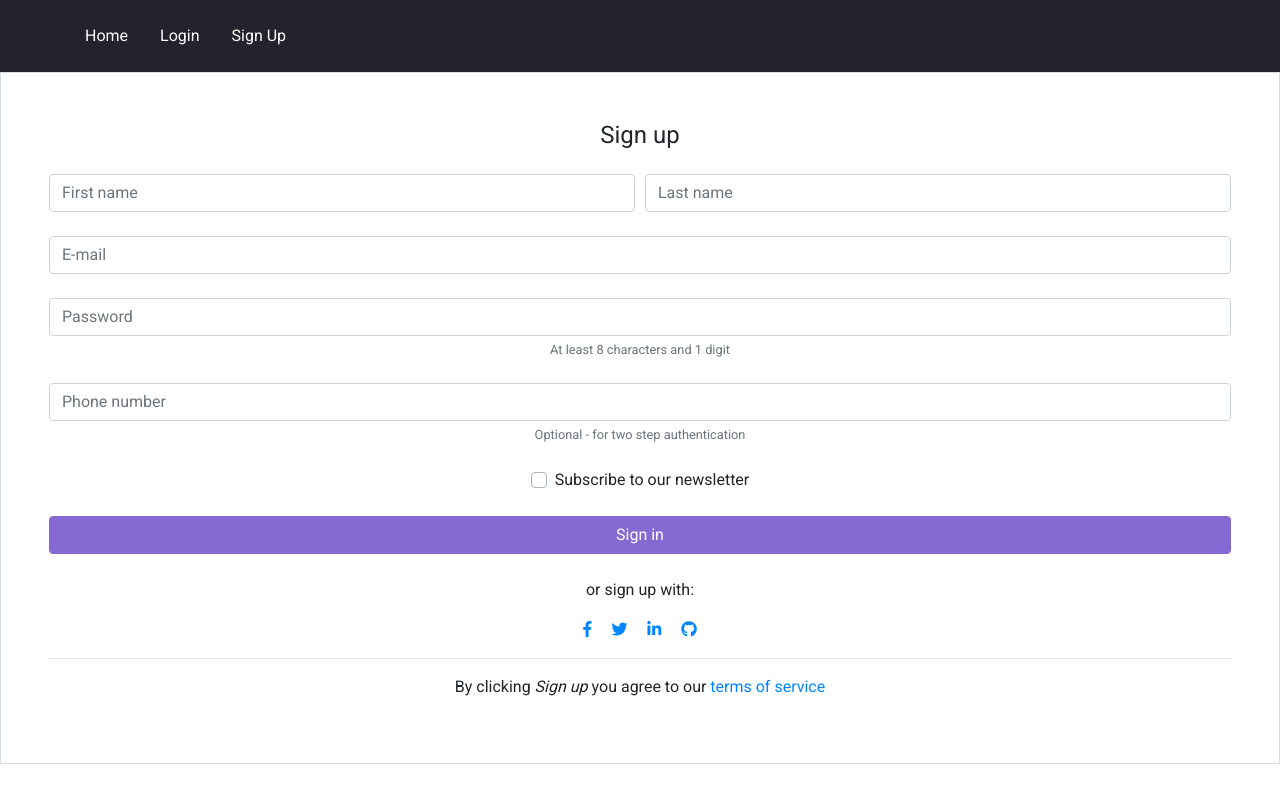
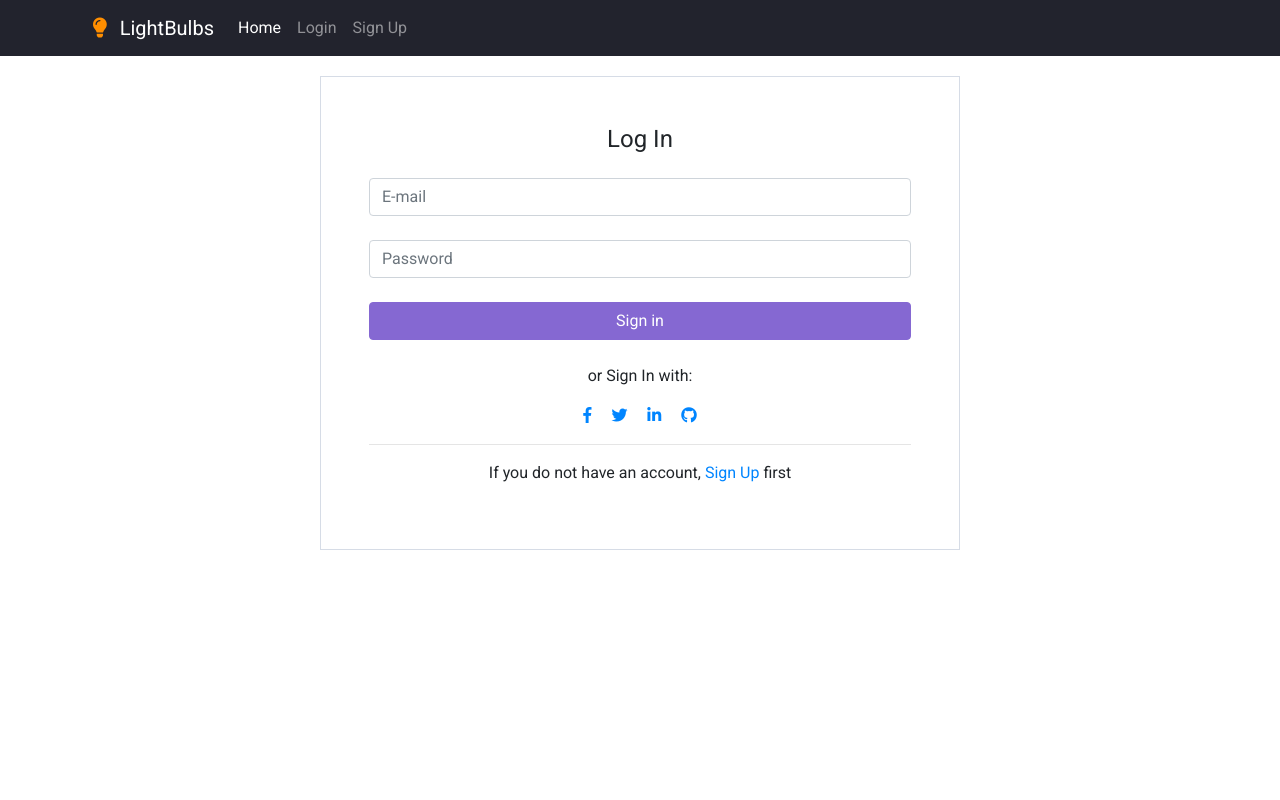
Before and after one commit to hanif-ali/lightbulbs, a Django app: template templates/login.html in a window 1280 px wide. Run offline with Django 3.2, Linux system fonts and the light colour scheme; the template is opened without the code that fills it, so the values that code supplies are empty; some libraries are stand-ins or nearby versions.

Commit message:
Made login page. Adjusted Navigation bar

```diff
--- a/templates/login.html
+++ b/templates/login.html
@@ -10,8 +10,8 @@
 
     <link rel="stylesheet" href="css/bootstrap4-wizardry.min.css">
 
+    <link rel="stylesheet" href="css/styles.css">
 
-    <link rel="stylesheet" href="css/styles.css">
     <link href="https://fonts.googleapis.com/css?family=Comfortaa|Roboto:300,400" rel="stylesheet">
 
 
@@ -26,9 +26,11 @@
         </button>
         <div class="collapse navbar-collapse" id="navbarNavAltMarkup">
           <div class="navbar-nav">
-            <a href="index.html" class="pl-md-0 p-3 text-white">Home</a>
-            <a href="app.html" class="p-3 text-decoration-none text-white">Login</a>
-            <a href="form.html" class="p-3 text-decoration-none text-white">Sign Up</a>
+            <a href="#" class="navbar-brand text-white">
+              <span class="fa fa-lightbulb text-warning mx-2"></span>
+            LightBulbs</a>
+            <a href="index.html" class="nav-link text-white">Home</a>
+            <a href="app.html" class="text-decoration-none nav-link">Login</a> <a href="form.html" class="text-decoration-none nav-link">Sign Up</a>
           </div>
         </div>
       </nav>
@@ -36,47 +38,24 @@
     </div>
   </div>
 <!-- Default form register -->
+
+<div class="login-form-wrapper">
     <form class="text-center border border-light p-5" action="#!">
 
-    <p class="h4 mb-4">Sign up</p>
-
-    <div class="form-row mb-4">
-        <div class="col">
-            <!-- First name -->
-            <input type="text" id="defaultRegisterFormFirstName" class="form-control" placeholder="First name">
-        </div>
-        <div class="col">
-            <!-- Last name -->
-            <input type="text" id="defaultRegisterFormLastName" class="form-control" placeholder="Last name">
-        </div>
-    </div>
+        <p class="h4 mb-4">Log In</p>
 
         <!-- E-mail -->
         <input type="email" id="defaultRegisterFormEmail" class="form-control mb-4" placeholder="E-mail">
 
         <!-- Password -->
         <input type="password" id="defaultRegisterFormPassword" class="form-control" placeholder="Password" aria-describedby="defaultRegisterFormPasswordHelpBlock">
-    <small id="defaultRegisterFormPasswordHelpBlock" class="form-text text-muted mb-4">
-        At least 8 characters and 1 digit
-    </small>
 
-    <!-- Phone number -->
-    <input type="text" id="defaultRegisterPhonePassword" class="form-control" placeholder="Phone number" aria-describedby="defaultRegisterFormPhoneHelpBlock">
-    <small id="defaultRegisterFormPhoneHelpBlock" class="form-text text-muted mb-4">
-        Optional - for two step authentication
-    </small>
-
-    <!-- Newsletter -->
-    <div class="custom-control custom-checkbox">
-        <input type="checkbox" class="custom-control-input" id="defaultRegisterFormNewsletter">
-        <label class="custom-control-label" for="defaultRegisterFormNewsletter">Subscribe to our newsletter</label>
-    </div>
 
         <!-- Sign up button -->
         <button class="btn btn-info my-4 btn-block" type="submit">Sign in</button>
 
         <!-- Social register -->
-    <p>or sign up with:</p>
+        <p>or Sign In with:</p>
 
         <a href="#" class="mx-2" role="button"><i class="fab fa-facebook-f light-blue-text"></i></a>
         <a href="#" class="mx-2" role="button"><i class="fab fa-twitter light-blue-text"></i></a>
@@ -85,12 +64,11 @@
 
         <hr>
 
-    <!-- Terms of service -->
-    <p>By clicking
-        <em>Sign up</em> you agree to our
-        <a href="" target="_blank">terms of service</a>
+        <!-- Register -->
+        <p>If you do not have an account, <a href="signup.html">Sign Up</a> first</p>
 
     </form>
+</div>
 
 <!-- Default form register -->
 
```
Also changed, not shown: templates/signup.html (+5 -3 lines). Lines whose indentation alone changed are shown as unchanged.
